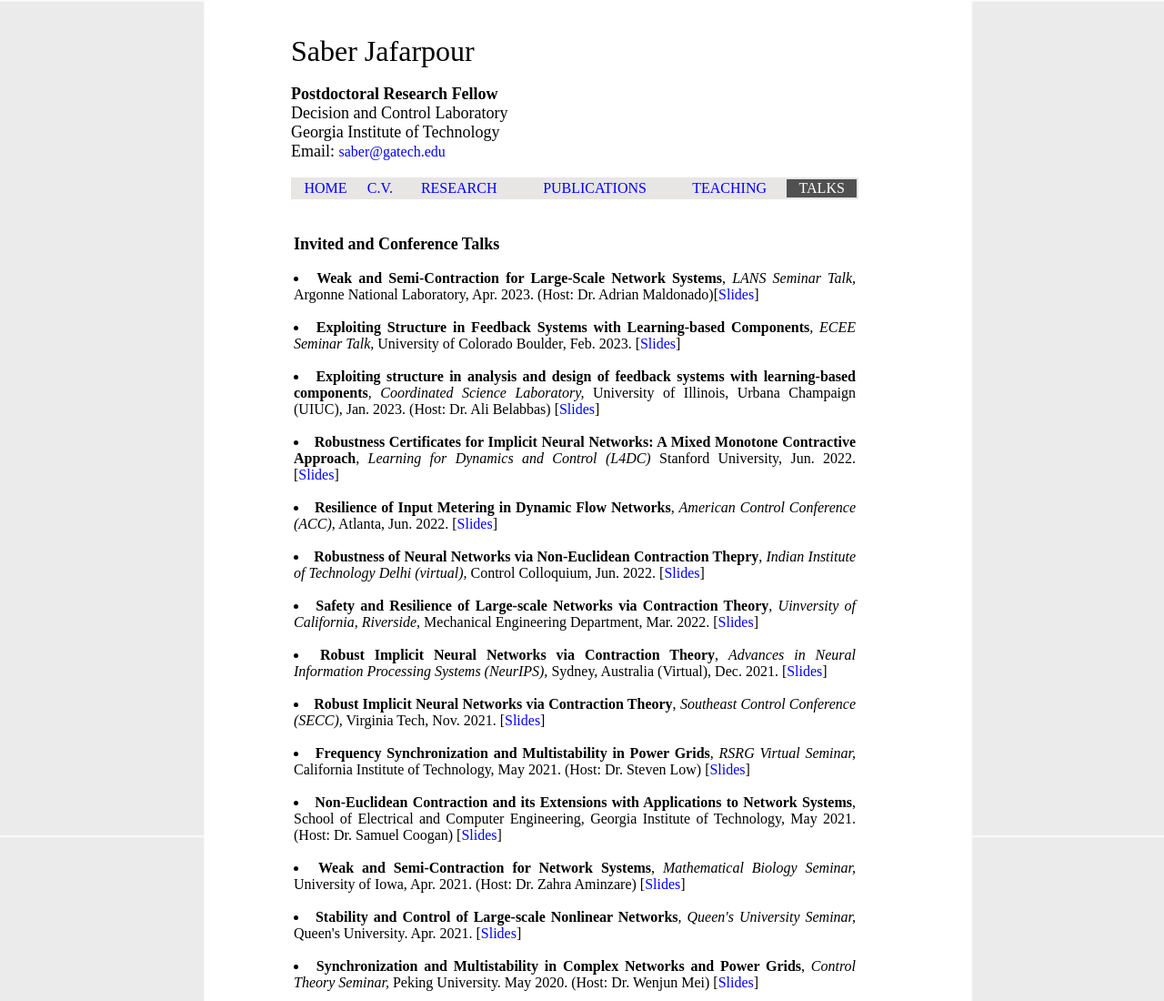
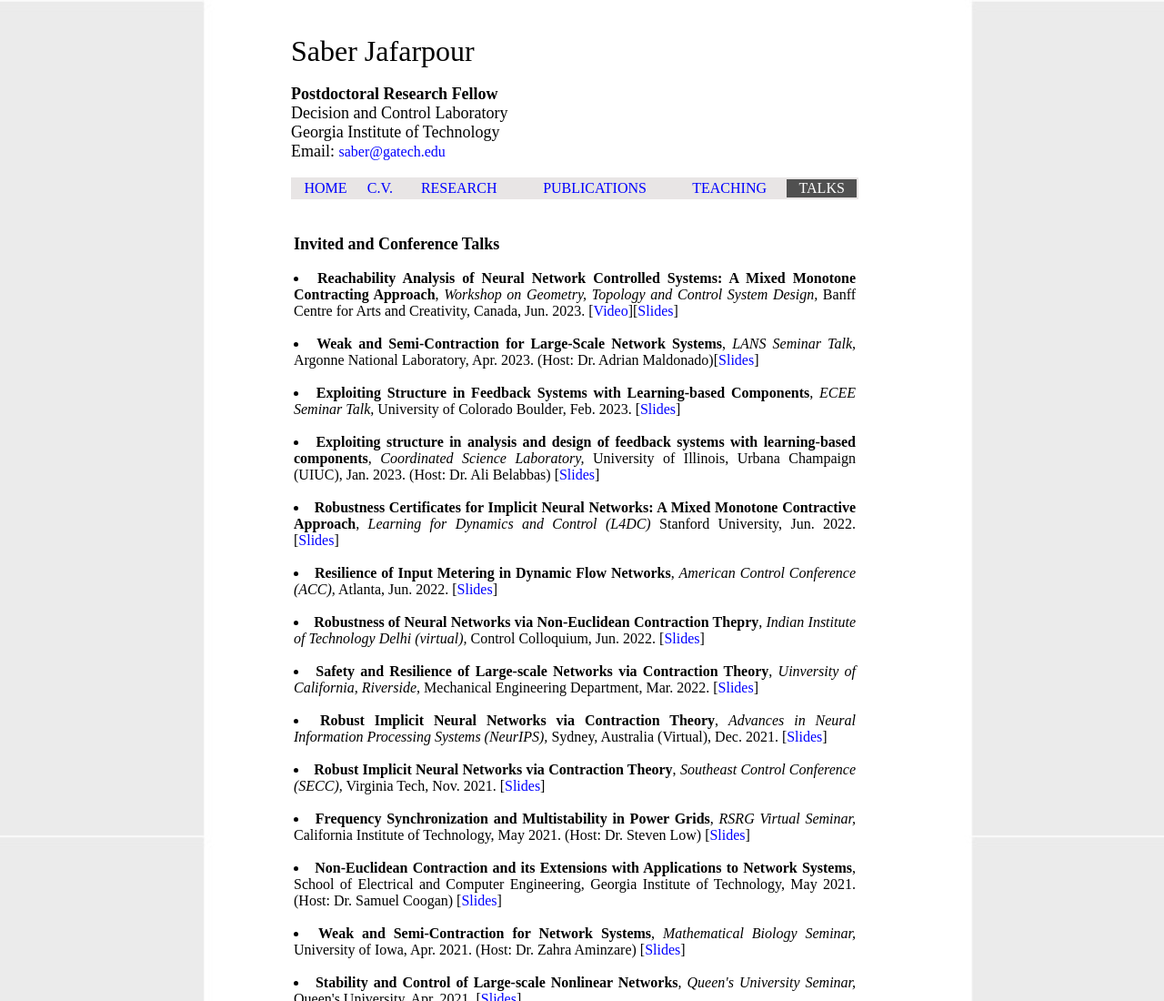
Before and after one commit to SaberJafarpour/saberjafarpour.github.io, a plain HTML site: page talks.html in a window 1280 px wide. Shown: the top 1100 px of the page at 91% size. Drawn offline with Linux system fonts and the light colour scheme.

Commit message:
Add files via upload

```diff
--- a/talks.html
+++ b/talks.html
@@ -66,7 +66,14 @@ TALKS
 
     <font Size="4"><b>Invited and Conference Talks</b></font>
 
-<br>
+<br><br>
+
+
+    <li> <b>Reachability Analysis of Neural Network Controlled Systems: A Mixed Monotone Contracting Approach</b>,
+    <i>Workshop on Geometry, Topology and Control System Design,</i> Banff Centre for Arts and Creativity, Canada, Jun.
+    2023. [<a
+href="http://www.birs.ca/events/2023/5-day-workshops/23w5139/videos/watch/202306131332-Jafarpour.html">Video</a>][<a href="Banff.pdf">Slides</a>]
+    <br>
     <br>
 
      <li> <b>Weak and Semi-Contraction for Large-Scale Network Systems</b>,
```
